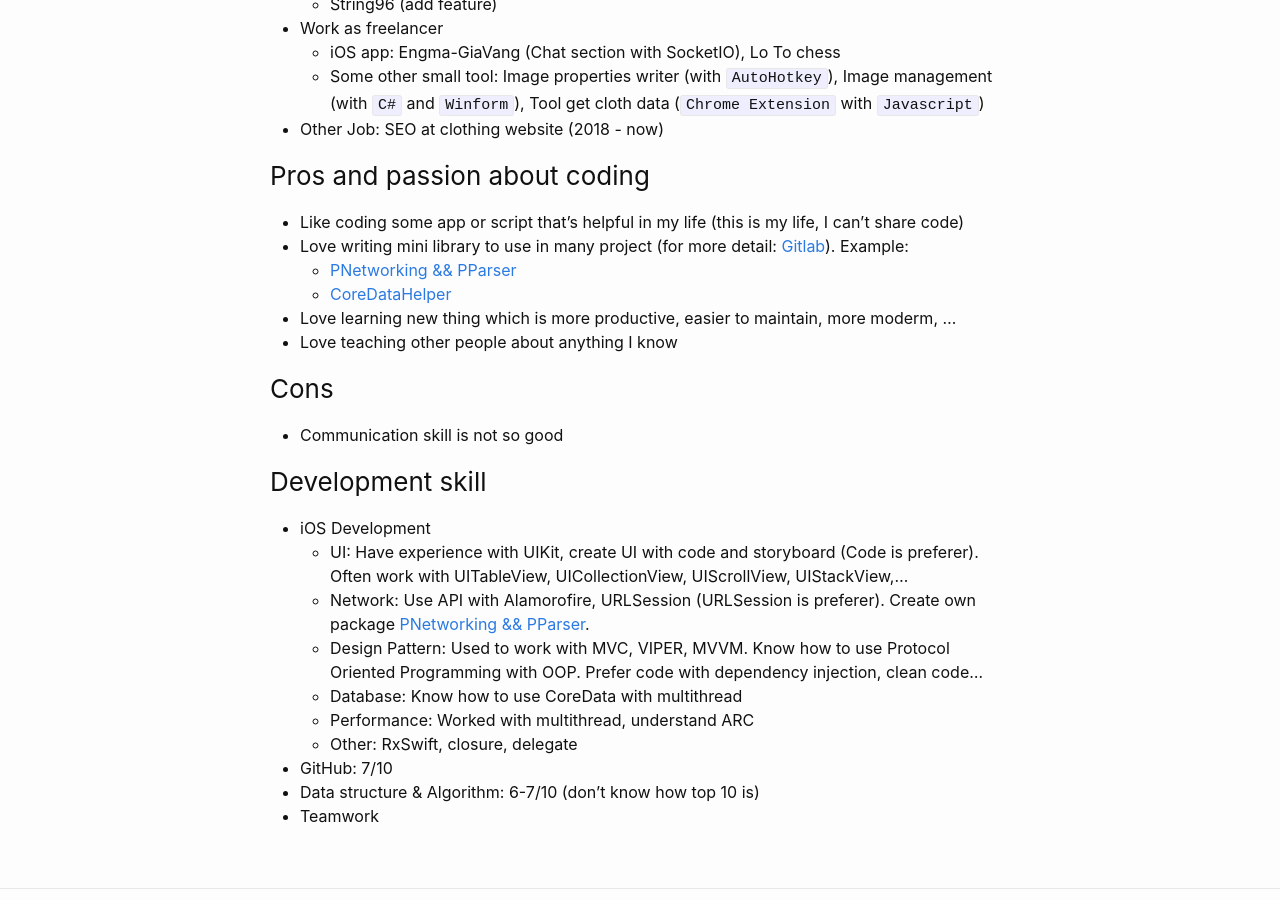
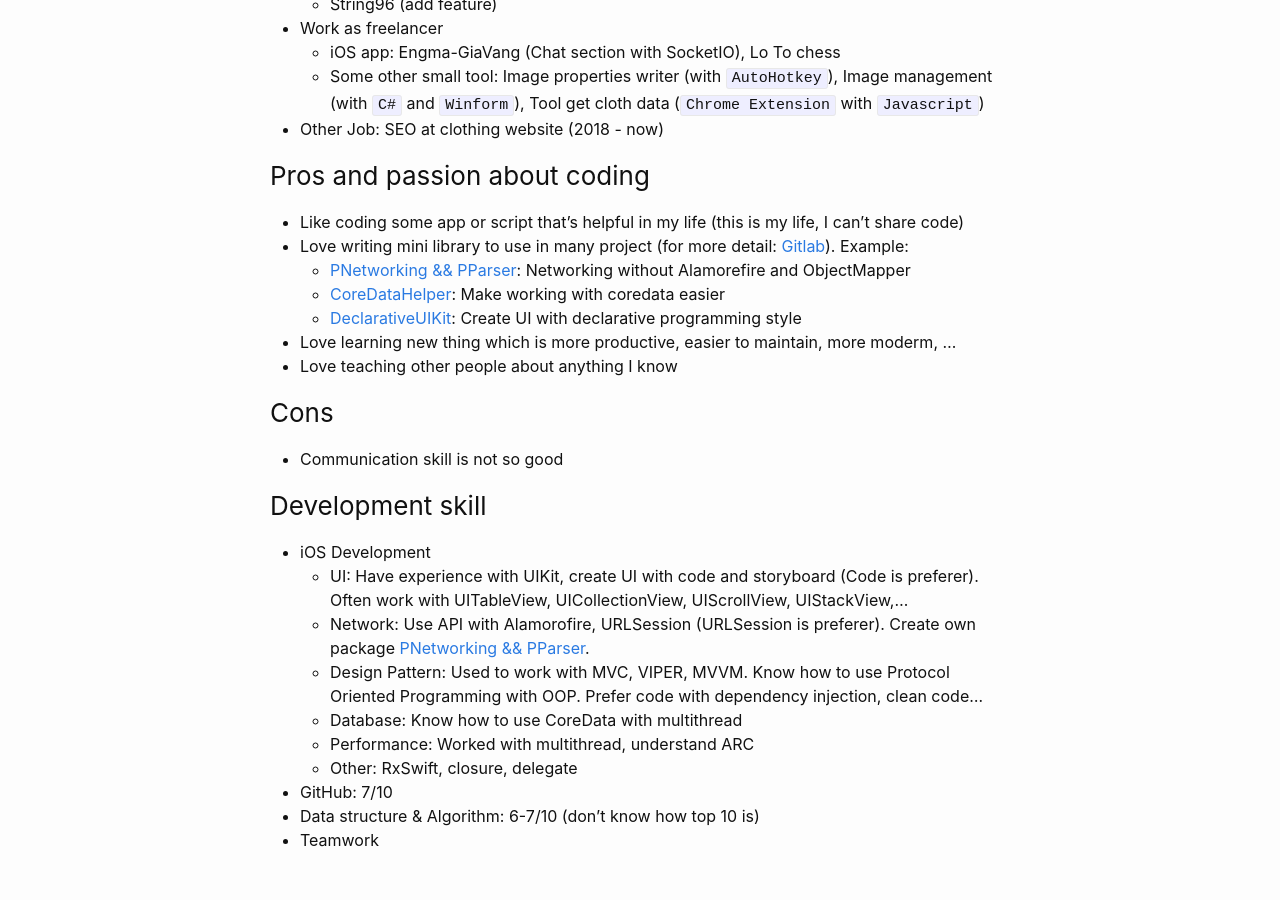
Before and after one commit to phthphat/phthphat.github.io, a Jekyll site: the page built from about.md, in a window 1280 px wide and 900 px high, scrolled down 872 px. Built offline with Jekyll 4.4.1, drawn with Linux system fonts in a browser that asks for light colours.

Commit message:
Update about

```diff
--- a/about.md
+++ b/about.md
@@ -37,8 +37,9 @@ permalink: /about/
 ### Pros and passion about coding
 - Like coding some app or script that's helpful in my life (this is my life, I can't share code)
 - Love writing mini library to use in many project (for more detail: [Gitlab](https://gitlab.com/phthphat-share)). Example:
-  - [PNetworking && PParser](https://gitlab.com/phthphat-share/pnetworking.git)
-  - [CoreDataHelper](https://gitlab.com/phthphat-share/coredatahelper)
+  - [PNetworking && PParser](https://gitlab.com/phthphat-share/pnetworking): Networking without Alamorefire and ObjectMapper
+  - [CoreDataHelper](https://gitlab.com/phthphat-share/coredatahelper): Make working with coredata easier
+  - [DeclarativeUIKit](https://gitlab.com/phthphat-share/declarativeuikit): Create UI with declarative programming style
 - Love learning new thing which is more productive, easier to maintain, more moderm, ...
 - Love teaching other people about anything I know
 
```
